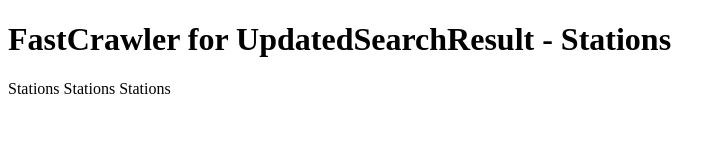
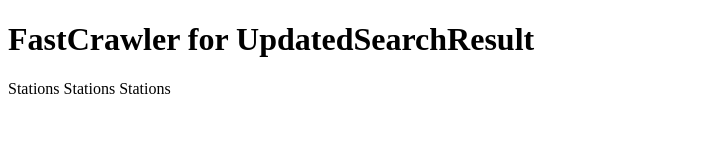
Before and after one commit to whirltests/whirltests.github.io, a plain HTML site: page page14.html in a window 1280 px wide. Shown: the whole page, without its empty margins (0-726 px from the left). Drawn offline with Linux system fonts and the light colour scheme.

Commit message:
Fix wording

```diff
--- a/page14.html
+++ b/page14.html
@@ -2,10 +2,10 @@
 <html lang="en">
 <head>
     <meta charset="UTF-8">
-    <title>FastCrawler for UpdatedSearchResult - Stations</title>
+    <title>FastCrawler for UpdatedSearchResult</title>
 </head>
 <body>
-<h1>FastCrawler for UpdatedSearchResult - Stations</h1>
+<h1>FastCrawler for UpdatedSearchResult</h1>
 <p>Stations Stations Stations</p>
 </body>
 </head>
```
